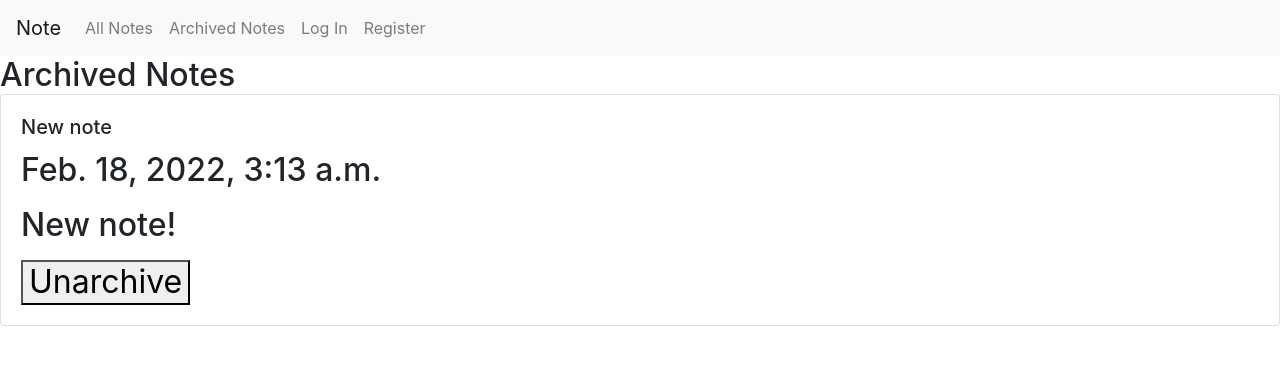
After one commit to Ruofan1023/web-notes, a Django app: page /archive in a window 1280 px wide. The commit adds this page. Shown: the top 365 px of the page. Run offline with Django 4.2, Linux system fonts and the light colour scheme; data comes from the database, SQL or seed files in the repository; both versions use the stored data as it was after the commit; some libraries are stand-ins or nearby versions.

Commit message:
complete archive and unarchive

```diff
--- a/note/models.py
+++ b/note/models.py
@@ -11,3 +11,4 @@ class Note(models.Model):
     title = models.CharField(max_length=160, default=None)
     content = models.TextField()
     timestamp = models.DateTimeField(default=datetime.datetime.now)
+    isarchive = models.BooleanField(default=False)
--- /dev/null
+++ b/note/templates/note/archive.html
@@ -0,0 +1,20 @@
+{% extends "note/layout.html" %}
+
+{% block body %}
+<h2>Archived Notes</h>
+    {% for note in notes %}
+        <div class='card'>
+            <div class='card-body'>
+                <h5 class='card-title'>{{ note.title }}</h5>
+                <p class='card-text'> {{ note.timestamp }} </p>
+                <p class='card-text'> {{ note.content }} </p>
+                <form method="POST">
+                    {% csrf_token %}
+                    <input type='hidden' name='noteid' value={{ note.id }}>
+                    <button type='submit' name='archive' value=False>Unarchive</button>
+                </form>
+            </div>
+
+        </div>
+    {% endfor %}
+{% endblock body %}
--- a/note/templates/note/layout.html
+++ b/note/templates/note/layout.html
@@ -19,8 +19,11 @@
                         <a class="nav-link" href="#"><strong>{{ user.username }}</strong></a>
                     </li>
                 {% endif %}
-                <li class="nav-item" id="all-post">
-                    <a class="nav-link" href="">All Notes</a>
+                <li class="nav-item" id="all-note">
+                    <a class="nav-link" href="{% url 'allnote' %}">All Notes</a>
+                </li>
+                <li class="nav-item" id="archive-note">
+                    <a class="nav-link" href="{% url 'archive' %}">Archived Notes</a>
                 </li>
                 {% if user.is_authenticated %}
                     <li class="nav-item">
--- a/note/urls.py
+++ b/note/urls.py
@@ -7,4 +7,6 @@ urlpatterns = [
     path("logout", views.logout_view, name="logout"),
     path("register", views.register, name="register"),
     path("create", views.create, name="create"),
+    path("allnote", views.allnote, name='allnote'),
+    path("archive", views.archive, name='archive'),
 ]
--- a/note/views.py
+++ b/note/views.py
@@ -75,6 +75,39 @@ def create(request):
             data = form.cleaned_data
             title = data['title']
             content = data['content']
+            print(f'title: {title}')
+            print(f'content: {content}')
             note = Note(user=request.user, title=title, content=content)
             note.save()
     return redirect('index')
+
+def allnote(request):
+
+    if request.method == "POST":
+        print(request.POST)
+        isarchive = request.POST['archive'] == 'True'
+        noteid = int(request.POST['noteid'])
+        note = Note.objects.get(pk=noteid)
+        note.isarchive = isarchive
+        note.save()
+        print(note.isarchive)
+    notes = Note.objects.filter(isarchive=False).all()
+    notes = notes.order_by("-timestamp").all()
+    return render(request, 'note/allnote.html', {
+        "notes": notes
+    })
+
+def archive(request):
+    if request.method == "POST":
+        print(request.POST)
+        isarchive = request.POST['archive'] == 'True'
+        noteid = int(request.POST['noteid'])
+        note = Note.objects.get(pk=noteid)
+        note.isarchive = isarchive
+        note.save()
+        print(note.isarchive)
+    notes = Note.objects.filter(isarchive=True).all()
+    notes = notes.order_by("-timestamp").all()
+    return render(request, 'note/archive.html', {
+        'notes': notes
+    })
```
Also changed, not shown: note/templates/note/allnote.html (added, +21 -0 lines), note/templates/note/noteform.html (+6 -2 lines), db.sqlite3, note/migrations/0003_note_isarchive.py (added).
